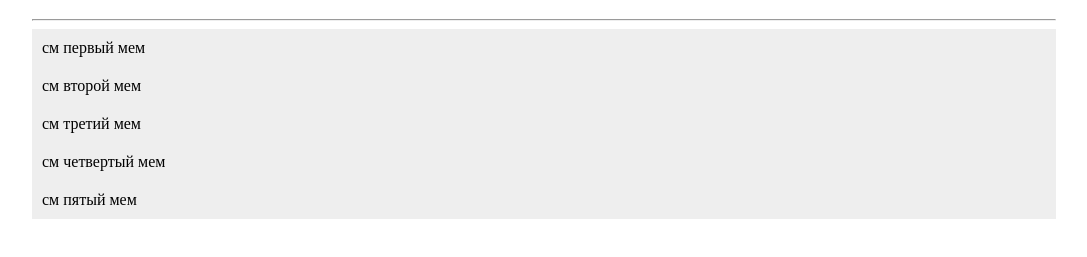
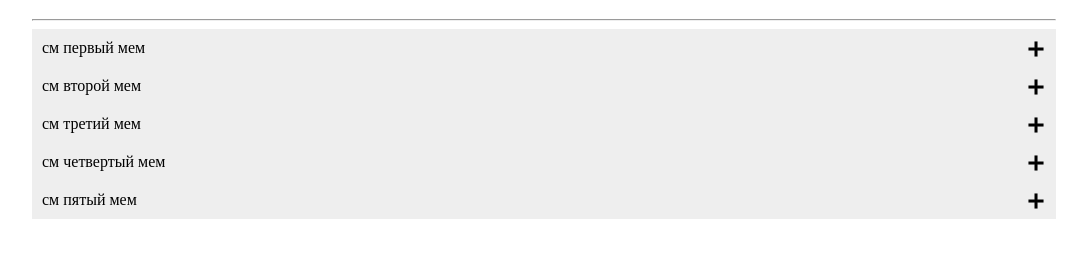
Before and after one commit to iGrekInLapland/cssBayan, a plain HTML site: page cssBayan/index.html in a window 1280 px wide. In both pictures the pointer is over the label "см первый мем". Shown: the part 61-318 px from the top of the page, without its empty margins (96-1183 px from the left). Drawn offline with Linux system fonts and the light colour scheme.

Commit message:
feat: add icon of the state(Sat, March 11 2023, 11:08:15AM)

```diff
--- a/cssBayan/style.css
+++ b/cssBayan/style.css
@@ -49,3 +49,21 @@ body {
 .accordion input:checked + label + .content {
   display: block;
 }
+
+.accordion:hover label::after {
+  content: "";
+  background-position: center;
+  background-size: contain;
+  background-repeat: no-repeat;
+  background-image: url("./ico/plus-64x64.png");
+  width: 20px;
+  height: 20px;
+  position: absolute;
+  right: 10px;
+  transition: transform 0.3s linear;
+}
+
+.accordion:hover input:checked + label::after {
+  content: "";
+  transform: rotate(45deg);
+}
```
